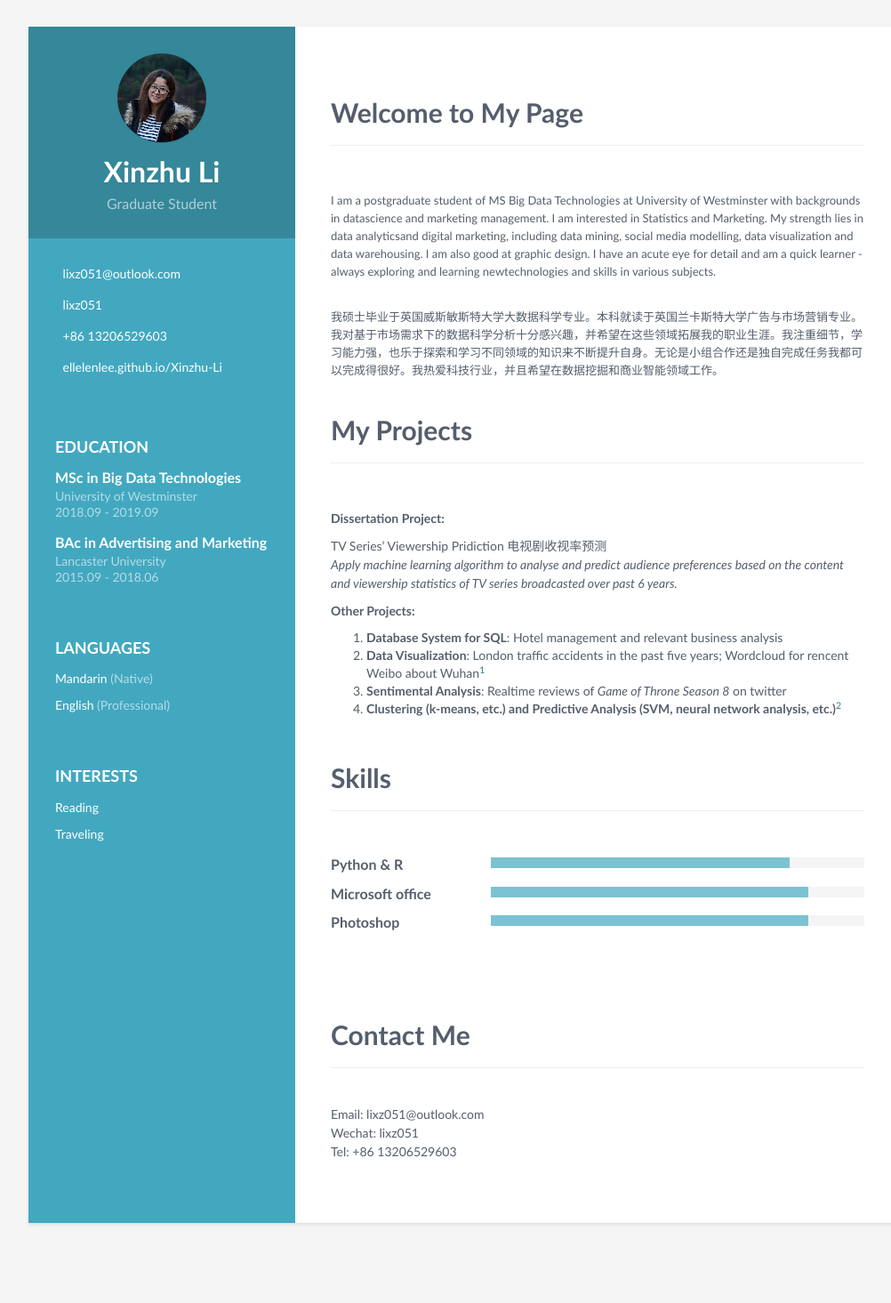
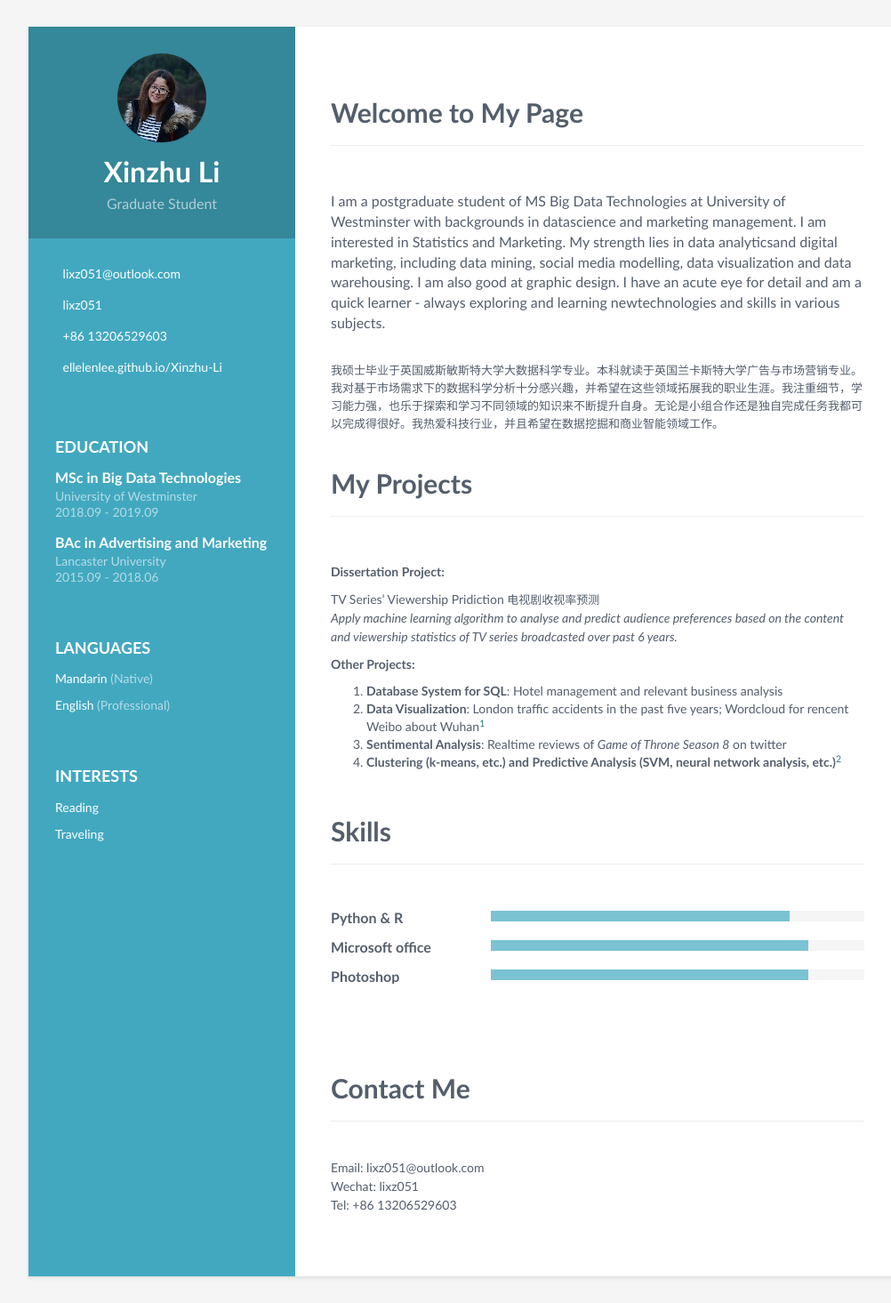
Before and after one commit to ellelenlee/Xinzhu-Li, a Jekyll site: the page built from index.md, in a window 1280 px wide. Shown: the whole page at 89% size, without its empty margins (108-1110 px from the left). Built offline with Jekyll 4.4.1, drawn with Linux system fonts in a browser that asks for light colours; our own code applies the rules of GitHub Pages for plain Markdown files; before the commit the page ends 1405 px from its top, so only the background shows below that.

Commit message:
Update index.md

```diff
--- a/index.md
+++ b/index.md
@@ -2,7 +2,7 @@
 ---
 
 <br/>
-<font size="2.5">I am a postgraduate student of MS Big Data Technologies at University of Westminster with backgrounds in datascience and marketing management. I am interested in Statistics and Marketing. My strength lies in data analyticsand digital marketing, including data mining, social media modelling, data visualization and data warehousing. I am also good at graphic design. I have an acute eye for detail and am a quick learner - always exploring and learning newtechnologies and skills in various subjects.</font> <br/>
+<font size="3">I am a postgraduate student of MS Big Data Technologies at University of Westminster with backgrounds in datascience and marketing management. I am interested in Statistics and Marketing. My strength lies in data analyticsand digital marketing, including data mining, social media modelling, data visualization and data warehousing. I am also good at graphic design. I have an acute eye for detail and am a quick learner - always exploring and learning newtechnologies and skills in various subjects.</font> <br/>
 
 <font size="2">我硕士毕业于英国威斯敏斯特大学大数据科学专业。本科就读于英国兰卡斯特大学广告与市场营销专业。我对基于市场需求下的数据科学分析十分感兴趣，并希望在这些领域拓展我的职业生涯。我注重细节，学习能力强，也乐于探索和学习不同领域的知识来不断提升自身。无论是小组合作还是独自完成任务我都可以完成得很好。我热爱科技行业，并且希望在数据挖掘和商业智能领域工作。</font>
 
@@ -15,7 +15,7 @@
 
 **Dissertation Project:**
 
-TV Series' Viewership Pridiction 电视剧收视率预测
+TV Series' Viewership Pridiction <font size="2">电视剧收视率预测</font>
 *Apply machine learning algorithm to analyse and predict audience preferences based on the content and viewership statistics of TV series broadcasted over past 6 years.*
 
 **Other Projects:**
```
